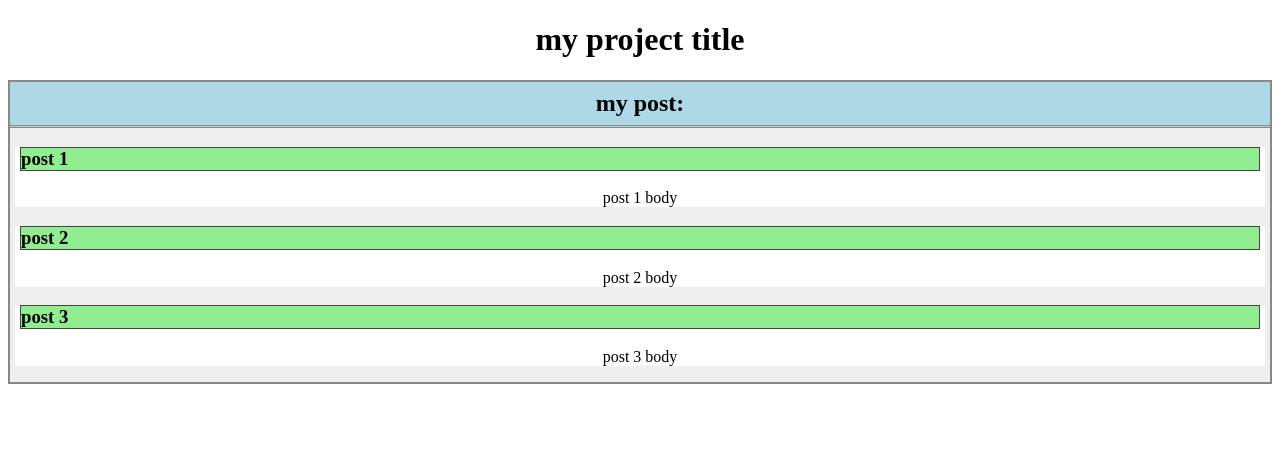
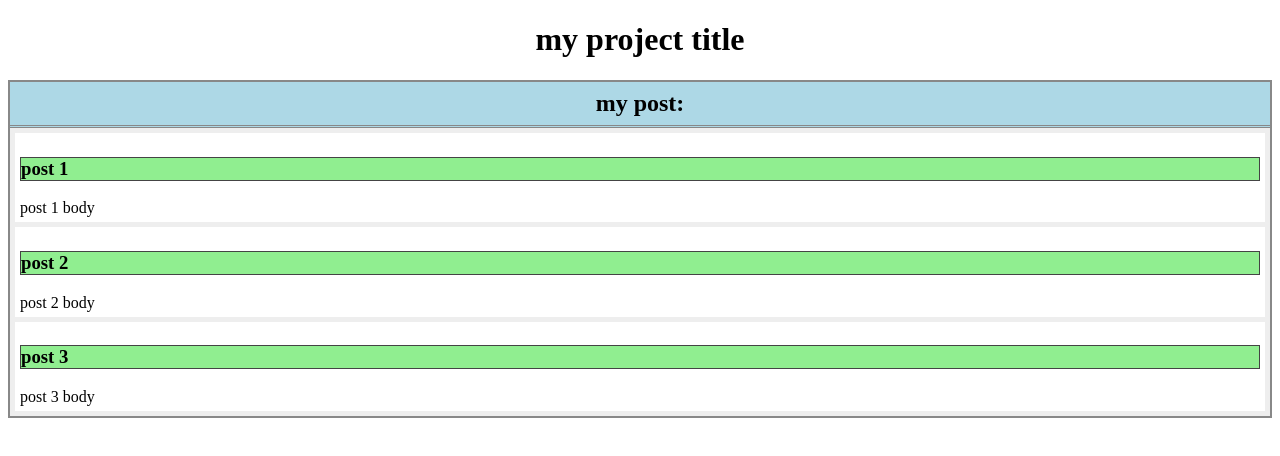
Before and after one commit to Masoume-vesali1993/practice-react, a React (Create React App) app: page / in a window 1280 px wide. Shown: the top 456 px of the page. Built offline with nearby package versions, Linux system fonts and the light colour scheme.

Commit message:
add
style in tag p

```diff
--- a/src/css/style.css
+++ b/src/css/style.css
@@ -17,10 +17,15 @@ body{
 .post-panel .post{
     background: #fff;
     margin: 5px;
-    padding:  0 5px;
+    padding: 5px;
 }
 .post-panel .post h3{
     text-align: left;
     background: lightgreen;
     border: 1px solid #444;
 }
+.post-panel .post p{
+    padding: 0;
+    margin: 0;
+    text-align: left;
+}
```
